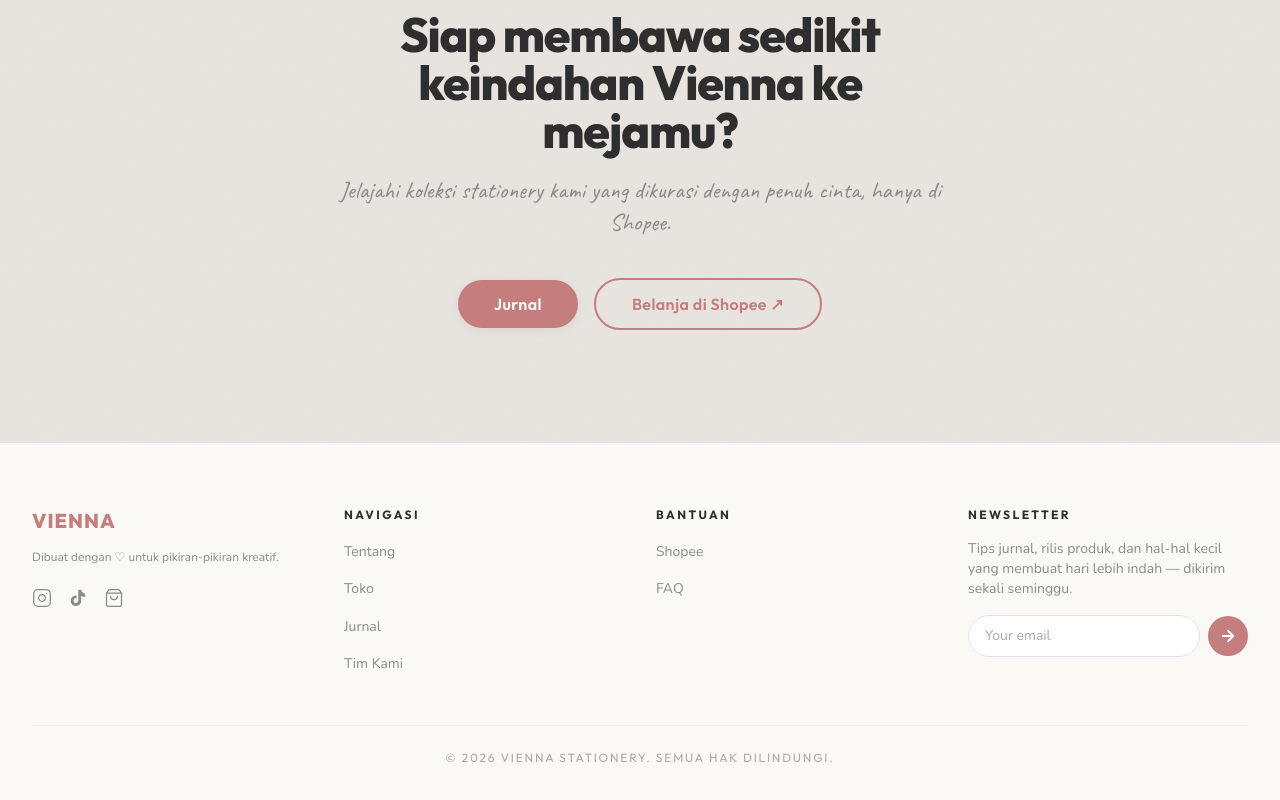
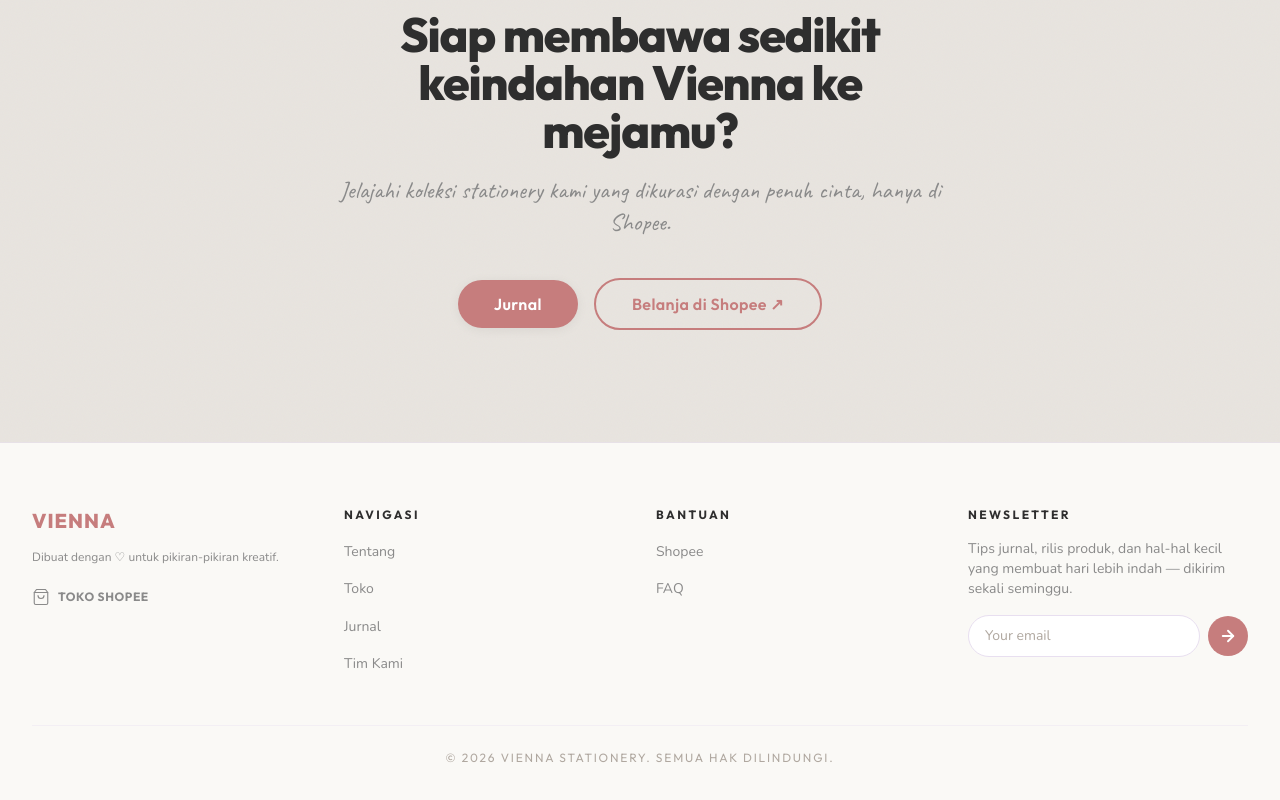
Before and after one commit to nicholasisaiah/viennastationery-webs, a Next.js app: page / in a window 1280 px wide. Shown: the part 6270-7070 px from the top of the page. Built offline with nearby package versions, Linux system fonts and the light colour scheme; a web font is replaced by a local one.

Commit message:
fix: hapus semua social media links (Instagram, TikTok) - Footer hanya Shopee, AuthorBox tanpa follow button

```diff
--- a/src/components/article/AuthorBox.tsx
+++ b/src/components/article/AuthorBox.tsx
@@ -8,14 +8,12 @@ interface AuthorBoxProps {
   role?: string;
   avatar?: string;
   bio?: string;
-  instagramUrl?: string;
 }
 
 export function AuthorBox({
   name = "Vienna Creative Team",
   avatar = "https://images.unsplash.com/photo-1438761681033-6461ffad8d80?w=200&q=80",
   bio,
-  instagramUrl = "https://instagram.com/viennastationery",
 }: AuthorBoxProps) {
   const { t } = useLanguage();
   const displayBio = bio ?? t("article.authorBio");
@@ -40,36 +38,6 @@ export function AuthorBox({
         <p className="font-nunito text-vienna-text-muted text-xs sm:text-sm leading-relaxed">
           {displayBio}
         </p>
-
-        <div className="pt-2">
-          <a
-            href={instagramUrl}
-            target="_blank"
-            rel="noopener noreferrer"
-            className="
-              inline-flex items-center gap-2
-              font-outfit text-xs font-bold text-vienna-rose uppercase tracking-[0.2em]
-              hover:text-vienna-rose-dark transition-colors
-            "
-          >
-            <svg
-              xmlns="http://www.w3.org/2000/svg"
-              width="14"
-              height="14"
-              viewBox="0 0 24 24"
-              fill="none"
-              stroke="currentColor"
-              strokeWidth="2"
-              strokeLinecap="round"
-              strokeLinejoin="round"
-            >
-              <rect x="2" y="2" width="20" height="20" rx="5" ry="5" />
-              <path d="M16 11.37A4 4 0 1 1 12.63 8 4 4 0 0 1 16 11.37z" />
-              <line x1="17.5" y1="6.5" x2="17.51" y2="6.5" />
-            </svg>
-            <span>{t("article.followCta")}</span>
-          </a>
-        </div>
       </div>
     </div>
   );
--- a/src/components/layout/Footer.tsx
+++ b/src/components/layout/Footer.tsx
@@ -38,35 +38,17 @@ export function Footer() {
               {t("footer.tagline")}
             </p>
 
-            {/* Social icons */}
+            {/* Shopee store link only */}
             <div className="flex items-center gap-4 mt-5">
-              {/* Instagram */}
-              <a href="https://instagram.com" target="_blank" rel="noopener noreferrer"
-                className="text-vienna-text-muted hover:text-vienna-rose transition-colors duration-200"
-                aria-label="Instagram">
-                <svg xmlns="http://www.w3.org/2000/svg" width="20" height="20" viewBox="0 0 24 24" fill="none" stroke="currentColor" strokeWidth="1.5" strokeLinecap="round" strokeLinejoin="round" aria-hidden="true">
-                  <rect x="2" y="2" width="20" height="20" rx="5" ry="5" />
-                  <path d="M16 11.37A4 4 0 1112.63 8 4 4 0 0116 11.37z" />
-                  <line x1="17.5" y1="6.5" x2="17.51" y2="6.5" />
-                </svg>
-              </a>
-              {/* TikTok */}
-              <a href="https://tiktok.com" target="_blank" rel="noopener noreferrer"
-                className="text-vienna-text-muted hover:text-vienna-rose transition-colors duration-200"
-                aria-label="TikTok">
-                <svg xmlns="http://www.w3.org/2000/svg" width="20" height="20" viewBox="0 0 24 24" fill="currentColor" aria-hidden="true">
-                  <path d="M19.59 6.69a4.83 4.83 0 01-3.77-4.25V2h-3.45v13.67a2.89 2.89 0 01-2.88 2.5 2.89 2.89 0 01-2.89-2.89 2.89 2.89 0 012.89-2.89c.28 0 .54.04.79.1v-3.5a6.37 6.37 0 00-.79-.05A6.34 6.34 0 003.15 15.2a6.34 6.34 0 006.34 6.34 6.34 6.34 0 006.34-6.34V9.17a8.16 8.16 0 004.76 1.52v-3.4a4.85 4.85 0 01-1-.6z" />
-                </svg>
-              </a>
-              {/* Shopee */}
               <a href="https://id.shp.ee/JDMuodop" target="_blank" rel="noopener noreferrer"
-                className="text-vienna-text-muted hover:text-vienna-rose transition-colors duration-200"
+                className="inline-flex items-center gap-2 text-vienna-text-muted hover:text-vienna-rose transition-colors duration-200 text-xs font-outfit font-bold uppercase tracking-wider"
                 aria-label="Shopee Store">
-                <svg xmlns="http://www.w3.org/2000/svg" width="20" height="20" viewBox="0 0 24 24" fill="none" stroke="currentColor" strokeWidth="1.5" strokeLinecap="round" strokeLinejoin="round" aria-hidden="true">
+                <svg xmlns="http://www.w3.org/2000/svg" width="18" height="18" viewBox="0 0 24 24" fill="none" stroke="currentColor" strokeWidth="1.5" strokeLinecap="round" strokeLinejoin="round" aria-hidden="true">
                   <path d="M6 2L3 6v14a2 2 0 002 2h14a2 2 0 002-2V6l-3-4z" />
                   <line x1="3" y1="6" x2="21" y2="6" />
                   <path d="M16 10a4 4 0 01-8 0" />
                 </svg>
+                <span>{t("footer.shopeeBtn")}</span>
               </a>
             </div>
           </div>
```
